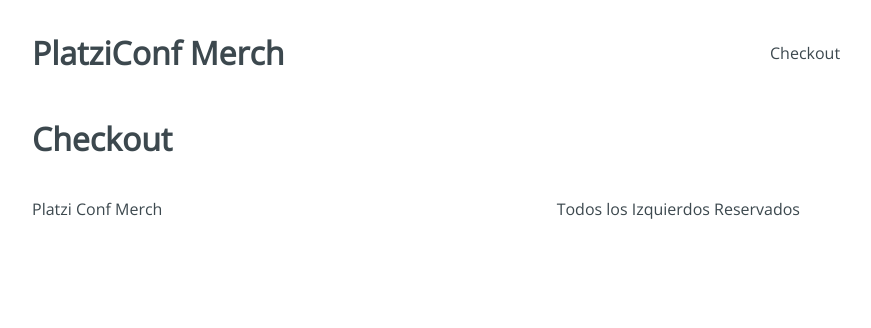
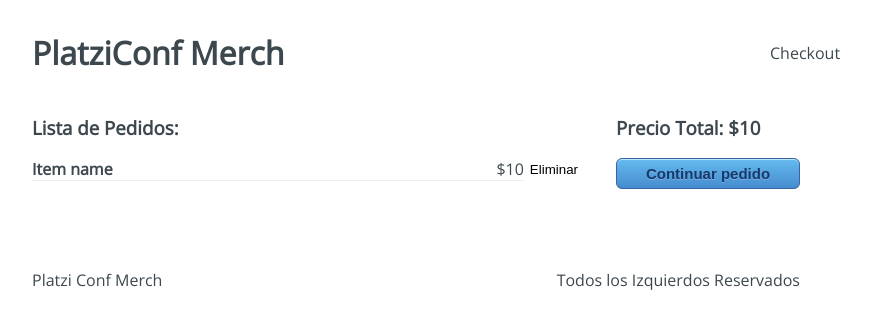
Before and after one commit to rodruxdev/platzi-conf-merch, a React app: page /checkout in a window 1280 px wide. Shown: the top 328 px of the page, without its empty margins (224-1095 px from the left). Built offline with nearby package versions, Linux system fonts and the light colour scheme.

Commit message:
✨[ADD]Checkout Container

```diff
--- a/src/containers/Checkout.jsx
+++ b/src/containers/Checkout.jsx
@@ -1,8 +1,24 @@
-import React from 'react'
+import React from 'react';
+import '../styles/components/Checkout.css';
 
 const Checkout = () => {
   return (
-    <h1>Checkout</h1>
+    <div className="Checkout">
+      <div className="Checkout-content">
+        <h3>Lista de Pedidos: </h3>
+        <div className="Checkout-item">
+          <div className="Checkout-element">
+            <h4>Item name</h4>
+            <span>$10</span>
+          </div>
+          <button type='button'>Eliminar</button>
+        </div>
+      </div>
+      <div className="Checkout-sidebar">
+        <h3>Precio Total: $10</h3>
+        <button type='button'>Continuar pedido</button>
+      </div>
+    </div>
   )
 }
 
```
